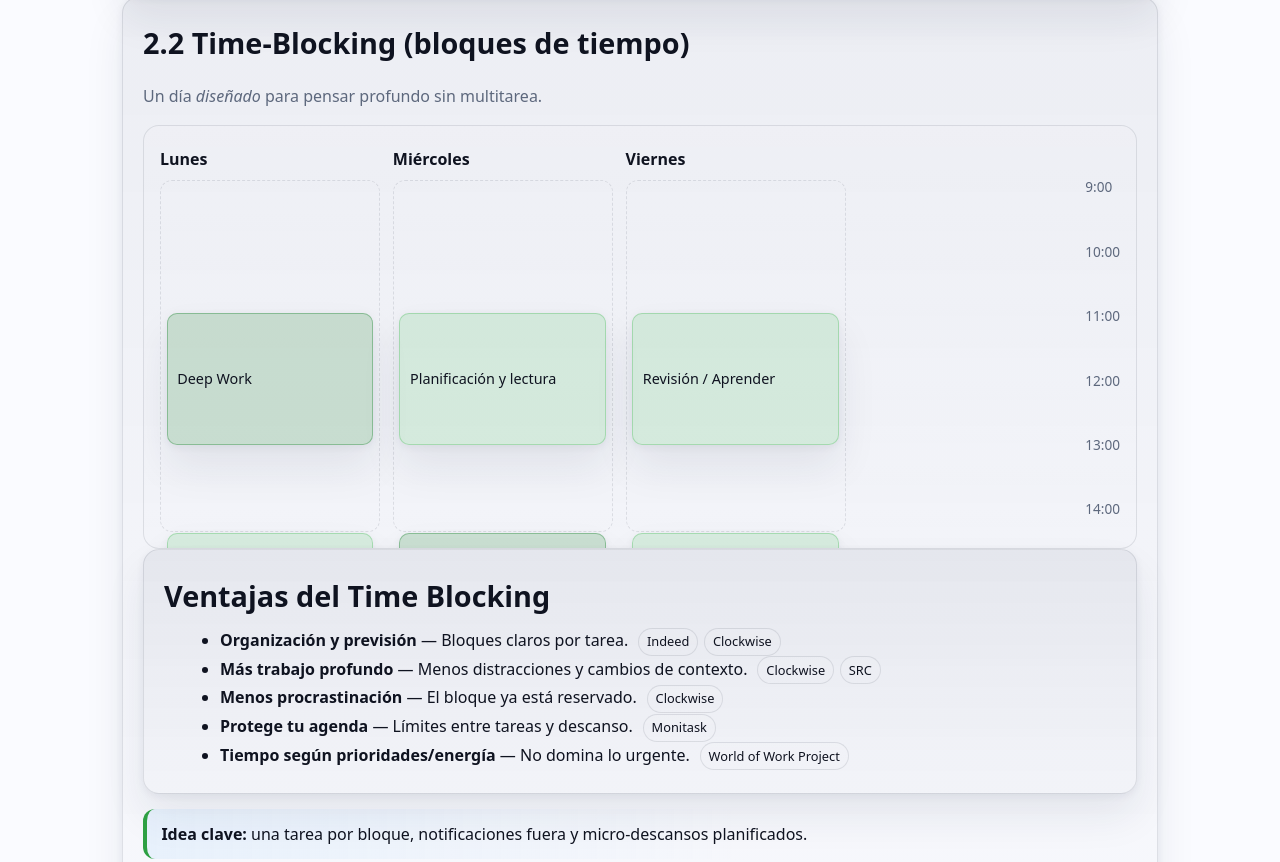
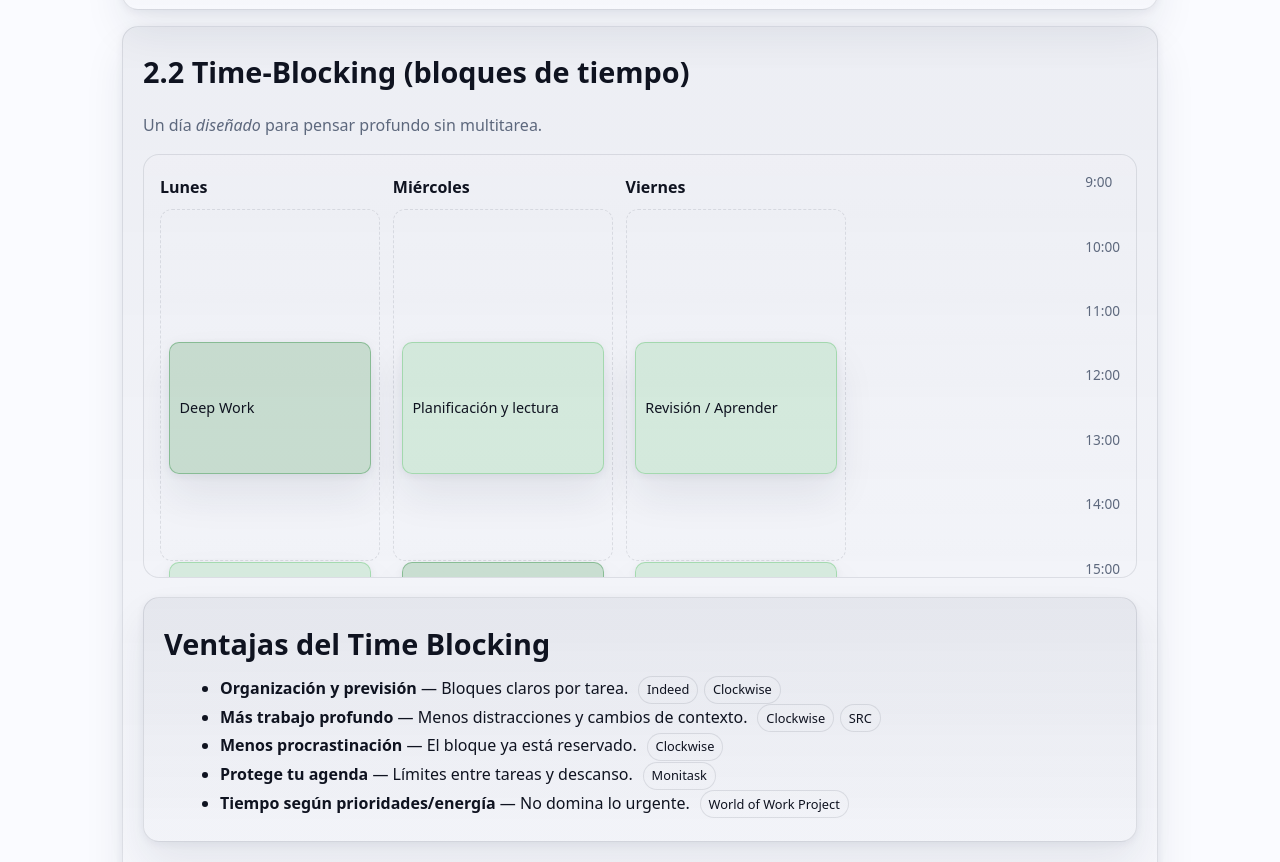
Before and after one commit to DonMaCuandoNoEscribe/intro_to_webdev_prompt_engineering, a plain HTML site: page aprendizaje.html in a window 1280 px wide. Shown: the part 2221-3083 px from the top of the page. Drawn offline with Linux system fonts and the light colour scheme.

Commit message:
Update aprendizaje and index pages

```diff
--- a/aprendizaje.css
+++ b/aprendizaje.css
@@ -36,9 +36,9 @@
    }
  }
 
-  *{box-sizing:border-box}
-  html{scroll-behavior:smooth}
-  body{
+ *{box-sizing:border-box}
+ html{scroll-behavior:smooth; scroll-padding-top:5rem}
+ body{
     margin:0;
     background:radial-gradient(1200px 800px at 10% -10%, #0a1b2f 0%, transparent 40%), var(--bg);
     color:var(--fg);
@@ -148,13 +148,16 @@
   .muted{color:var(--muted)}
   .small{font-size:.95rem}
   .list{margin:.2rem 0 .2rem 1rem}
+  .tight{margin:.2rem 0 .2rem 1rem; line-height:1.5}
+  .tight li{margin-bottom:.25rem}
 
   /* =====================
      BENTO CARDS
      ===================== */
 
+  .bento{margin-bottom:1rem}
   .bento__head{margin-bottom:.75rem}
-  .bento__grid{display:grid; gap:clamp(.8rem,1.8vw,1.2rem); grid-template-columns:1fr}
+  .bento__grid{display:grid; gap:clamp(.8rem,1.8vw,1.2rem); grid-template-columns:1fr; margin-bottom:.8rem}
   @media (max-width:980px){ .bento__grid{grid-template-columns:1fr} }
 
   /* ===== DECK (ANKI EXPANDED) ===== */
@@ -189,6 +192,7 @@
   .anki[open] > summary::after{content:"\2190\00A0Ver pregunta"}
   .anki[open] > summary > *{display:none}
   .anki[open] > summary:hover{color:var(--fg); text-decoration:underline}
+  .anki summary:focus-visible{outline:2px solid var(--pri); outline-offset:4px}
   .grade{
     display:grid; grid-template-columns:repeat(4,1fr); gap:.35rem; margin-top:.4rem;
   }
@@ -244,10 +248,10 @@
    border-radius:12px; border:1px dashed var(--border);
    background:
      repeating-linear-gradient(180deg, transparent 0 44px, rgba(255,255,255,.04) 44px 45px);
-   padding:.25rem;
+   padding:0;
   }
   .block{
-   position:absolute; left:.35rem; right:.35rem;
+   position:absolute; left:.5rem; right:.5rem;
    border-radius:10px; background:rgba(63,185,80,.16);
    border:1px solid rgba(63,185,80,.32);
    padding:.45rem .6rem; font-size:.9rem; box-shadow:var(--shadow);
@@ -266,14 +270,14 @@
   .t0815{ top: calc(3.25 * var(--h)); }
   .t1000{ top: calc(5 * var(--h)); }
   .t1200{ top: calc(7 * var(--h)); }
-  .t1300{ top: calc(8 * var(--h)); }
+  .t1300{ top: calc(5 * var(--h)); }
   .t1330{ top: calc(8.5 * var(--h)); }
   .t1400{ top: calc(9 * var(--h)); }
   .t1515{ top: calc(10.25 * var(--h)); }
   .t1530{ top: calc(10.5 * var(--h)); }
   .t1630{ top: calc(11.5 * var(--h)); }
   .t1645{ top: calc(11.75 * var(--h)); }
-  .t1700{ top: calc(12 * var(--h)); }
+  .t1700{ top: calc(8 * var(--h)); }
   /* Simplified 9–17 mapping overrides */
   .t0900{ top: 0; }
   .t1200{ top: calc(3 * var(--h)); }
@@ -300,7 +304,7 @@
    position:absolute; inset:1rem 1rem auto auto; margin:0; padding:0;
    list-style:none; display:grid; gap:calc(var(--h) - 2px);
    height:352px; width:max-content; color:var(--muted); font-size:.85rem;
-   transform:translateY(2.1rem); /* align with lane grid */
+   transform:translateY(0); /* aligned with blocks */
   }
 
   /* ===== STEPS / RING ===== */
--- a/aprendizaje.html
+++ b/aprendizaje.html
@@ -318,6 +318,8 @@
 
         </header>
 
+        <div class="bento__grid">
+
         <div class="board">
 
           <!-- Simplified schedule: 3 days, 9–17 -->
@@ -330,7 +332,7 @@
 
               <div class="block t0900 t1200 deep">Deep Work</div>
 
-              <div class="block t1300 t1700">Proyecto / Revisión</div>
+              <div class="block t1300 t1700">Revisión / Aprender</div>
 
             </div>
 
@@ -402,6 +404,8 @@
 
         </p>
 
+        </div>
+
       </article>
 
       <!-- 2.3 PBL -->
@@ -415,6 +419,8 @@
           <p class="muted">En este curso, aprendemos creando — tu propia web con apoyo de IA.</p>
 
         </header>
+
+        <div class="bento__grid">
 
         <div class="card">
 
@@ -492,7 +498,9 @@
 
         </div>
 
-        <p class="callout"><strong>Insight accionable:</strong> No aprendas “cómo se hace” una web: haz una web que diga quién eres.</p>
+        <p class="callout"><strong>Insight accionable:</strong> No aprendas "cómo se hace" una web: haz una web que diga quién eres.</p>
+
+        </div>
 
       </article>
 
@@ -668,12 +676,14 @@
 
     <div class="shell">
 
-      <small>Referencias: PubMed • Docs de Anki • Cal Newport • PMC • © <span id="y">2025</span></small>
+      <small>Referencias: PubMed • Docs de Anki • Cal Newport • PMC • © <span id="y"></span></small>
 
     </div>
 
   </footer>
 
+  <script>document.getElementById('y').textContent=new Date().getFullYear()</script>
+
 </body>
 
 </html>
```
Also changed, not shown: index.html (+2 -2 lines).
